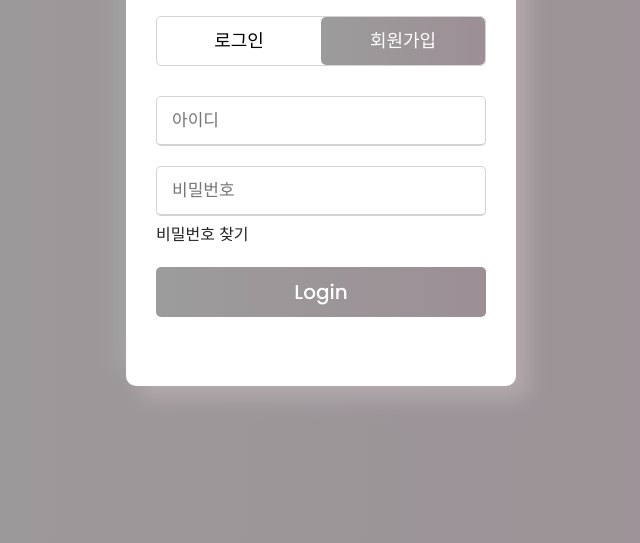
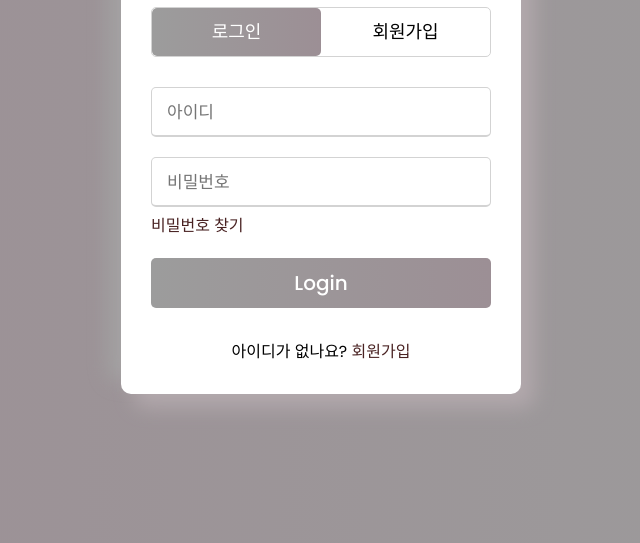
Before and after one commit to c0c0pang/projcet-page, a plain HTML site: page page/new_login+form.html in a window 1280 px wide. Shown: the part 257-800 px from the top of the page, without its empty margins (319-959 px from the left). Drawn offline with Linux system fonts and the light colour scheme.

Commit message:
새로운 로그인 페이지 완성본

```diff
--- a/page/new_login+form.html
+++ b/page/new_login+form.html
@@ -1,5 +1,6 @@
 <!DOCTYPE html>
 <html lang="en">
+
 <head>
     <meta charset="UTF-8">
     <meta http-equiv="X-UA-Compatible" content="IE=edge">
@@ -7,19 +8,20 @@
     <title>로그인 페이지</title>
     <link rel="stylesheet" href="../style/new_login+form.css">
 </head>
+
 <body>
-    <div class="wrapper">
+    <d class="wrapper">
         <div class="title-text">
-            <div class="title login">로그인</div>
-            <div class="title signup">회원가입</div>
+            <div class="title login">로그인 폼</div>
+            <div class="title signup">회원가입 폼</div>
         </div>
     <div class="form-container">
         <div class="slide-controls">
+            <input type="radio" name="slider" id="signup" checked>
             <input type="radio" name="slider" id="login" checked>
-            <input type="radio" name="slider" id="signup" checked>
+
             <label for="login" class="slide login">로그인</label>
             <label for="signup" class="slide signup">회원가입</label>
-
             <div class="slide-tab"></div>
         </div>
         <div class="form-inner">
@@ -34,6 +36,8 @@
                 <div class="field">
                     <input type="submit" value="Login">
                 </div>
+                <div class="signup-link">아이디가 없나요? <a href="#">회원가입</a></div>
+
             </form>
             <form action="#" class="signup">
                 <div class="field">
@@ -53,26 +57,27 @@
     </div>
     </div>
     <script>
-        const loginFrom=document.querySelector("form.login");
-        const signupFrom=document.querySelector("form.signup");
-        const loginBtn=document.querySelector("label.login");
-        const signupBtn=document.querySelector("label.signup");
-        const signupLink=document.querySelector(".signup-link a");
-        const loginText=document.querySelector(".title-text .login");
-        const signupText=document.querySelector(".title-text .signup");
+        const loginFrom = document.querySelector("form.login");
+        const signupFrom = document.querySelector("form.signup");
+        const loginBtn = document.querySelector("label.login");
+        const signupBtn = document.querySelector("label.signup");
+        const signupLink = document.querySelector(".signup-link a");
+        const loginText = document.querySelector(".title-text .login");
+        const signupText = document.querySelector(".title-text .signup");
 
-        signupBtn.onclick = (()=>{
-            loginFrom.style.marginLeft="-50%";
-            loginText.style.marginLeft="-50%";
+        signupBtn.onclick = (() => {
+            loginFrom.style.marginLeft = "-50%";
+            loginText.style.marginLeft = "-50%";
         });
-        loginBtn.onclick = (()=>{
-            loginFrom.style.marginLeft="0%";
-            loginText.style.marginLeft="0%";
+        loginBtn.onclick = (() => {
+            loginFrom.style.marginLeft = "0%";
+            loginText.style.marginLeft = "0%";
         });
-        signupLink.onclick=(()=>{
+        signupLink.onclick = (() => {
             signupBtn.click();
             return false;
         });
     </script>
 </body>
+
 </html>
--- a/style/new_login+form.css
+++ b/style/new_login+form.css
@@ -12,11 +12,17 @@ body {
   height: 100%;
   width: 100%;
   place-items: center;
-  background: -webkit-linear-gradient(left, #9c9c9c, #9c8f95);
+  background: -webkit-linear-gradient(right, #9c9c9c, #9c8f95);
+  -ms-user-select: none;
+  -moz-user-select: -moz-none;
+  -khtml-user-select: none;
+  -webkit-user-select: none;
+  user-select: none;
 }
+
 .wrapper {
   overflow: hidden;
-  max-width: 390px;
+  max-width: 400px;
   background: #fff;
   padding: 30px;
   border-radius: 10px;
@@ -119,8 +125,8 @@ input[type="radio"] {
 }
 .form-inner form .pass-link a,
 .form-inner form .signup-link a {
-  color: #242424;
-  text-decoration: none;
+  color: #492222;
+  text-decoration-line: none;
 }
 .form-inner form .signup-link {
   text-align: center;
```
Lines whose indentation alone changed are shown as unchanged.
